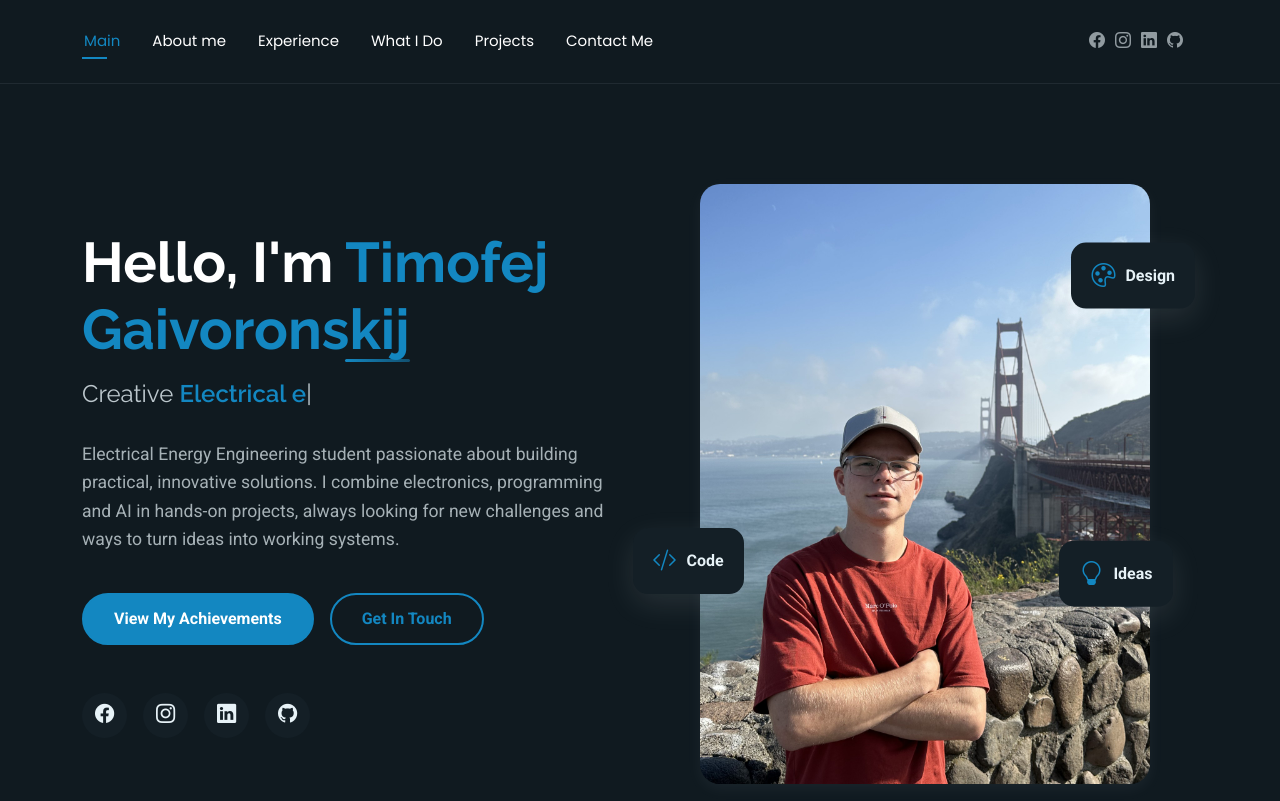
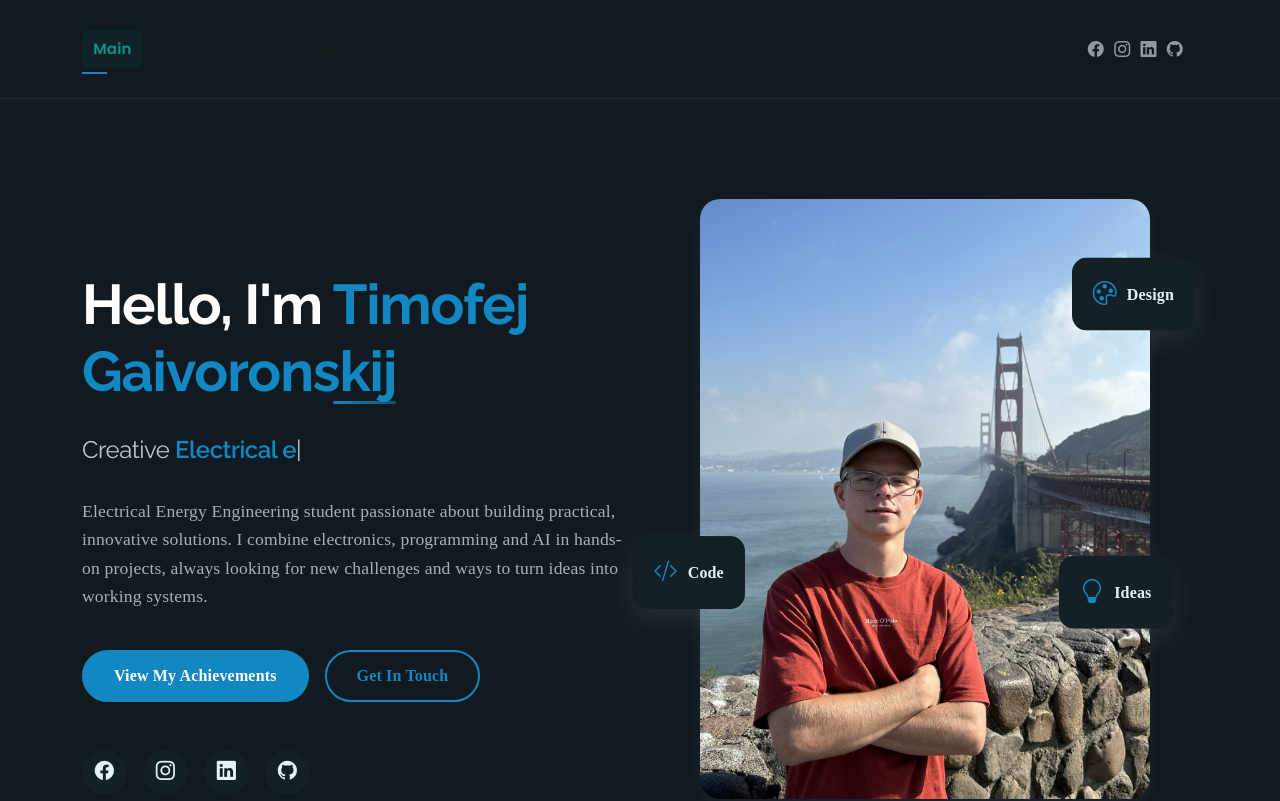
Before and after one commit to tyomachka/tyomachka.github.io, a plain HTML site: page index.html in a window 1280 px wide. Shown: the top 801 px of the page. Drawn offline with Linux system fonts and the light colour scheme.

Commit message:
Improve readability and contrast

```diff
--- /dev/null
+++ b/assets/css/custom.css
@@ -0,0 +1,224 @@
+# 2
+@import url('https://fonts.googleapis.com/css2?family=Poppins:wght@400;500;600;700&family=Libre+Baskerville:wght@400;700&display=swap');
+
+:root {
+  --body-font: "Poppins", "Segoe UI", Arial, sans-serif;
+  --heading-font: "Libre Baskerville", Georgia, serif;
+  --text-color: #1d1d1d;
+  --muted-text: #2f2f2f;
+  --heading-color: #111111;
+}
+
+body {
+  font-family: var(--body-font);
+  color: var(--text-color);
+  line-height: 1.7;
+  letter-spacing: 0.01em;
+}
+
+h1, h2, h3, h4, h5, h6 {
+  font-family: var(--heading-font);
+  color: var(--heading-color);
+  line-height: 1.3;
+  margin-top: 1.2em;
+  margin-bottom: 0.6em;
+  letter-spacing: -0.02em;
+}
+
+h1 {
+  font-size: 2.5rem;
+  font-weight: 700;
+}
+
+h2 {
+  font-size: 2rem;
+  font-weight: 700;
+}
+
+h3 {
+  font-size: 1.6rem;
+  font-weight: 700;
+}
+
+h4 {
+  font-size: 1.3rem;
+  font-weight: 700;
+}
+
+h5 {
+  font-size: 1.1rem;
+  font-weight: 600;
+}
+
+h6 {
+  font-size: 1rem;
+  font-weight: 600;
+}
+
+p {
+  font-family: var(--body-font);
+  font-size: 1rem;
+  line-height: 1.8;
+  color: var(--muted-text);
+  margin-bottom: 1rem;
+}
+
+p strong,
+p b {
+  color: var(--text-color);
+  font-weight: 600;
+}
+
+.section-title h2,
+.section-title h3,
+.hero-content h1 {
+  color: var(--heading-color);
+}
+
+.article-content p,
+.about-content p,
+.resume-item p,
+.portfolio-item p,
+.contact-section p {
+  color: var(--muted-text);
+}
+
+# 4
+main section,
+article,
+.portfolio-item,
+.resume-item,
+.service-item,
+.contact-item,
+.card {
+  margin: 20px 0;
+  box-shadow: 0 4px 14px rgba(17, 24, 39, 0.06);
+}
+
+# 5
+# 6
+.progress {
+  height: 12px;
+  background: #dfe4ea;
+  border-radius: 999px;
+  overflow: hidden;
+  margin-bottom: 18px;
+}
+
+.progress-bar {
+  background: linear-gradient(90deg, #0f766e, #14b8a6);
+  border-radius: 999px;
+  box-shadow: inset 0 0 0 1px rgba(255, 255, 255, 0.2);
+}
+
+.floating-card {
+  background: rgba(255, 255, 255, 0.96);
+  border: 1px solid rgba(17, 24, 39, 0.08);
+  box-shadow: 0 8px 18px rgba(17, 24, 39, 0.08);
+}
+
+.floating-card.design {
+  background: #ecfeff;
+}
+
+.floating-card.code {
+  background: #f3f4f6;
+}
+
+.floating-card.creativity {
+  background: #f0fdf4;
+}
+
+
+
+
+
+
+# 3
+.btn {
+  border-radius: 999px;
+  padding: 0.8rem 1.5rem;
+  font-weight: 600;
+  transition: all 0.25s ease;
+  box-shadow: none;
+}
+
+.btn:hover {
+  transform: translateY(-2px);
+  box-shadow: 0 8px 20px rgba(17, 24, 39, 0.12);
+}
+
+.btn:active {
+  transform: translateY(0);
+  box-shadow: none;
+}
+
+.btn-primary {
+  background-color: #111827;
+  border-color: #111827;
+  color: #ffffff;
+}
+
+.btn-primary:hover {
+  background-color: #1f2937;
+  border-color: #1f2937;
+  color: #ffffff;
+}
+
+.btn-outline {
+  background-color: transparent;
+  border: 1px solid #111827;
+  color: #111827;
+}
+
+.btn-outline:hover {
+  background-color: #111827;
+  color: #ffffff;
+}
+
+
+a {
+  transition: color 0.2s ease, opacity 0.2s ease;
+}
+
+.navmenu a,
+.header-social-links a,
+.social-links a {
+  color: #1a1a1a;
+  text-decoration: none;
+}
+
+.navmenu a:hover,
+.header-social-links a:hover,
+.social-links a:hover {
+  color: #0d9488;
+  opacity: 1;
+}
+
+.navmenu a:active,
+.header-social-links a:active,
+.social-links a:active {
+  color: #0f766e;
+}
+
+.navmenu a.active {
+  color: #0d9488;
+  font-weight: 600;
+}
+
+
+.navmenu ul li a,
+.btn,
+.header-social-links a,
+.social-links a {
+  border-radius: 8px;
+}
+
+.navmenu ul li a {
+  padding: 0.4rem 0.7rem;
+}
+
+.navmenu ul li a:hover,
+.navmenu ul li a.active {
+  background-color: rgba(13, 148, 136, 0.08);
+}
--- a/index.html
+++ b/index.html
@@ -26,6 +26,7 @@
 
   <!-- Main CSS File -->
   <link href="assets/css/main.css" rel="stylesheet">
+  <link href="assets/css/custom.css" rel="stylesheet">
 
   <!-- =======================================================
   * Template Name: FolioOne
```
Also changed, not shown: about.html (+1 -0 lines), contact.html (+1 -0 lines), portfolio.html (+1 -0 lines), resume.html (+1 -0 lines), services.html (+1 -0 lines), starter-page.html (+1 -0 lines).
